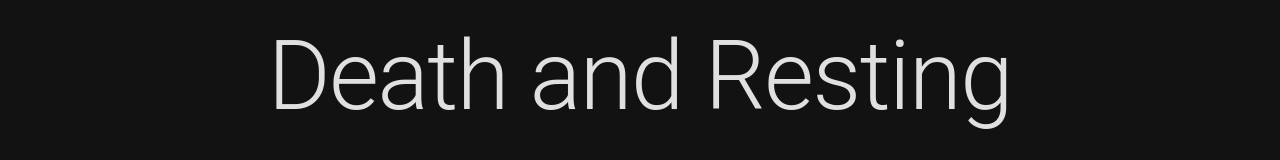
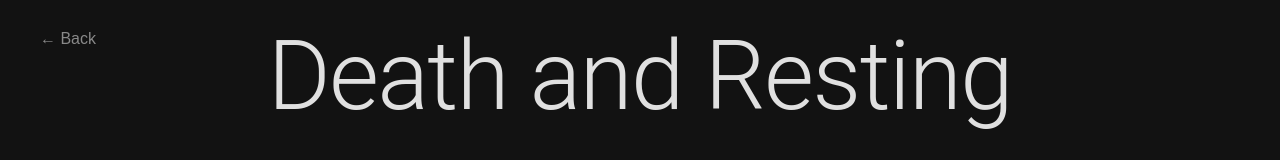
Before and after one commit to Rancor38/imustkill-website, a React (Create React App) app: page /death-and-resting in a window 1280 px wide. Shown: the top 160 px of the page. Built offline with nearby package versions, Linux system fonts and the light colour scheme.

Commit message:
Update to navigation

```diff
--- a/src/App.js
+++ b/src/App.js
@@ -14,11 +14,13 @@ import RunningTheGame from './pages/RunningTheGame.js';
 import Monsters from './pages/Monsters.js';
 import MonsterDetail from './components/MonsterDetail.js';
 import Sparks from './components/Sparks';
+import BackButton from './components/BackButton';
 
 function App() {
   return (
     <Box sx={{ minHeight: '100vh', color: 'text.primary', position: 'relative', overflow: 'hidden' }}>
       <Sparks />
+      <BackButton />
       <Routes>
         <Route path="/" element={<Outlet />}>
           <Route path="character-creation" element={<CharacterCreation />} />
--- /dev/null
+++ b/src/components/BackButton.css
@@ -0,0 +1,18 @@
+.back-button {
+  position: fixed;
+  top: 20px;
+  left: 20px;
+  padding: 10px 20px;
+  font-size: 16px;
+  background-color: transparent;
+  border: none;
+  cursor: pointer;
+  color: white;
+  transition: opacity 0.3s ease, color 0.3s ease;
+  z-index: 1000;
+}
+
+.back-button:hover {
+  opacity: 1;
+  color: white;
+}
--- /dev/null
+++ b/src/components/BackButton.js
@@ -0,0 +1,52 @@
+import React, { useEffect, useState } from 'react';
+import { useNavigate, useLocation } from 'react-router-dom';
+import './BackButton.css';
+
+function BackButton() {
+  const navigate = useNavigate();
+  const location = useLocation();
+  const [opacity, setOpacity] = useState(0.5);
+  const [isVisible, setIsVisible] = useState(false);
+
+  // Check if the screen width is greater than 600px and not on the homepage
+  const checkVisibility = () => {
+    const isDesktop = window.innerWidth > 600;
+    const isNotHomePage = location.pathname !== '/';
+    setIsVisible(isDesktop && isNotHomePage);
+  };
+
+  // Adjust opacity based on scroll position
+  useEffect(() => {
+    const handleScroll = () => {
+      const scrollTop = window.scrollY;
+      const maxScroll = window.innerHeight;
+      const newOpacity = Math.max(0.2, 0.5 - (scrollTop / maxScroll) * 0.3);
+      setOpacity(newOpacity);
+    };
+
+    const handleResize = () => checkVisibility();
+
+    window.addEventListener('scroll', handleScroll);
+    window.addEventListener('resize', handleResize);
+    checkVisibility();
+
+    return () => {
+      window.removeEventListener('scroll', handleScroll);
+      window.removeEventListener('resize', handleResize);
+    };
+  }, [location]);
+
+  if (!isVisible) return null;
+
+  return (
+    <button
+      className="back-button"
+      style={{ opacity }}
+      onClick={() => navigate('/')}
+    >
+      ← Back
+    </button>
+  );
+}
+
+export default BackButton;
--- a/src/components/Sparks.jsx
+++ b/src/components/Sparks.jsx
@@ -1,7 +1,7 @@
 // Sparks.js
 
 import React from 'react';
-import './sparks.css';
+import './Sparks.css';
 
 const Sparks = () => {
   return (
```
